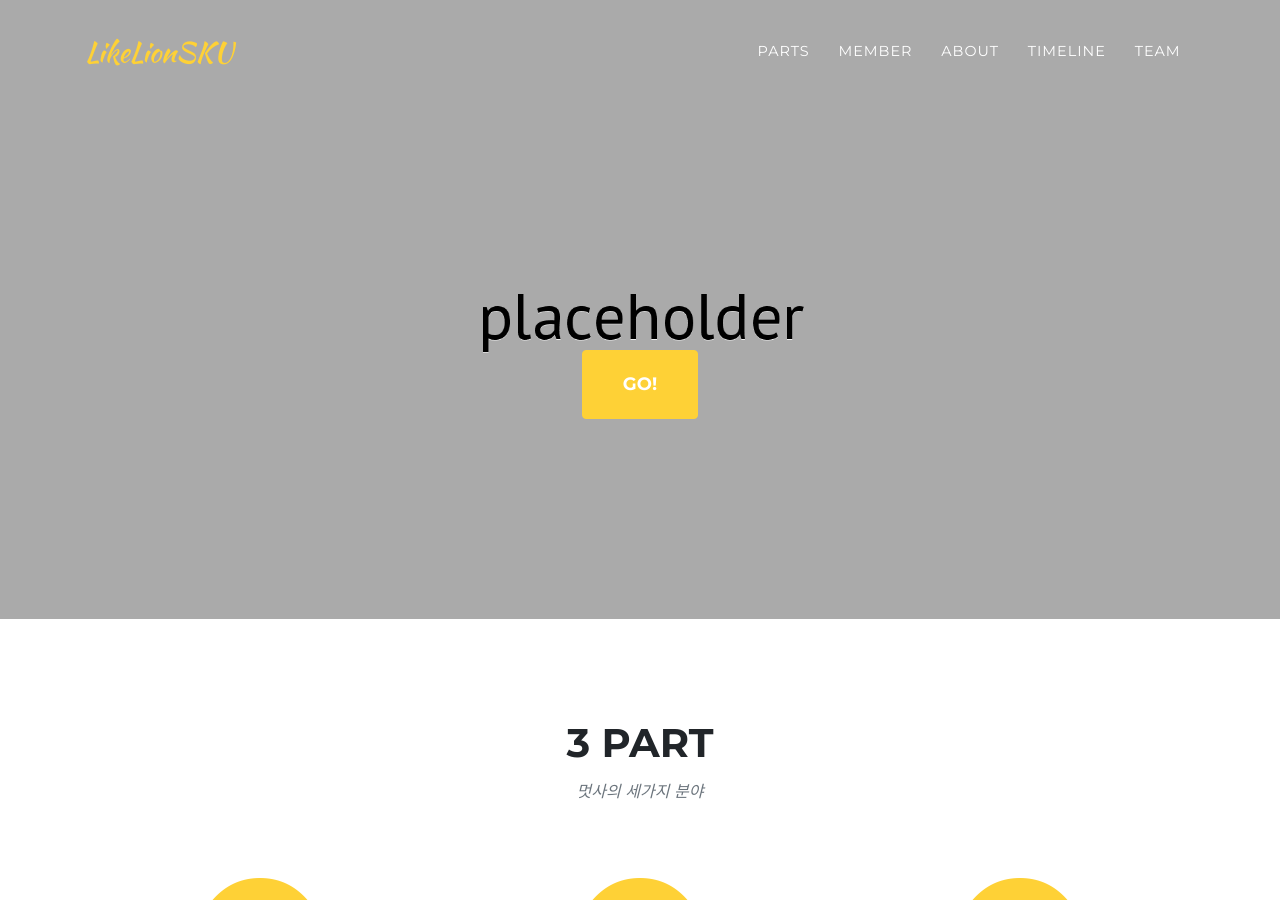
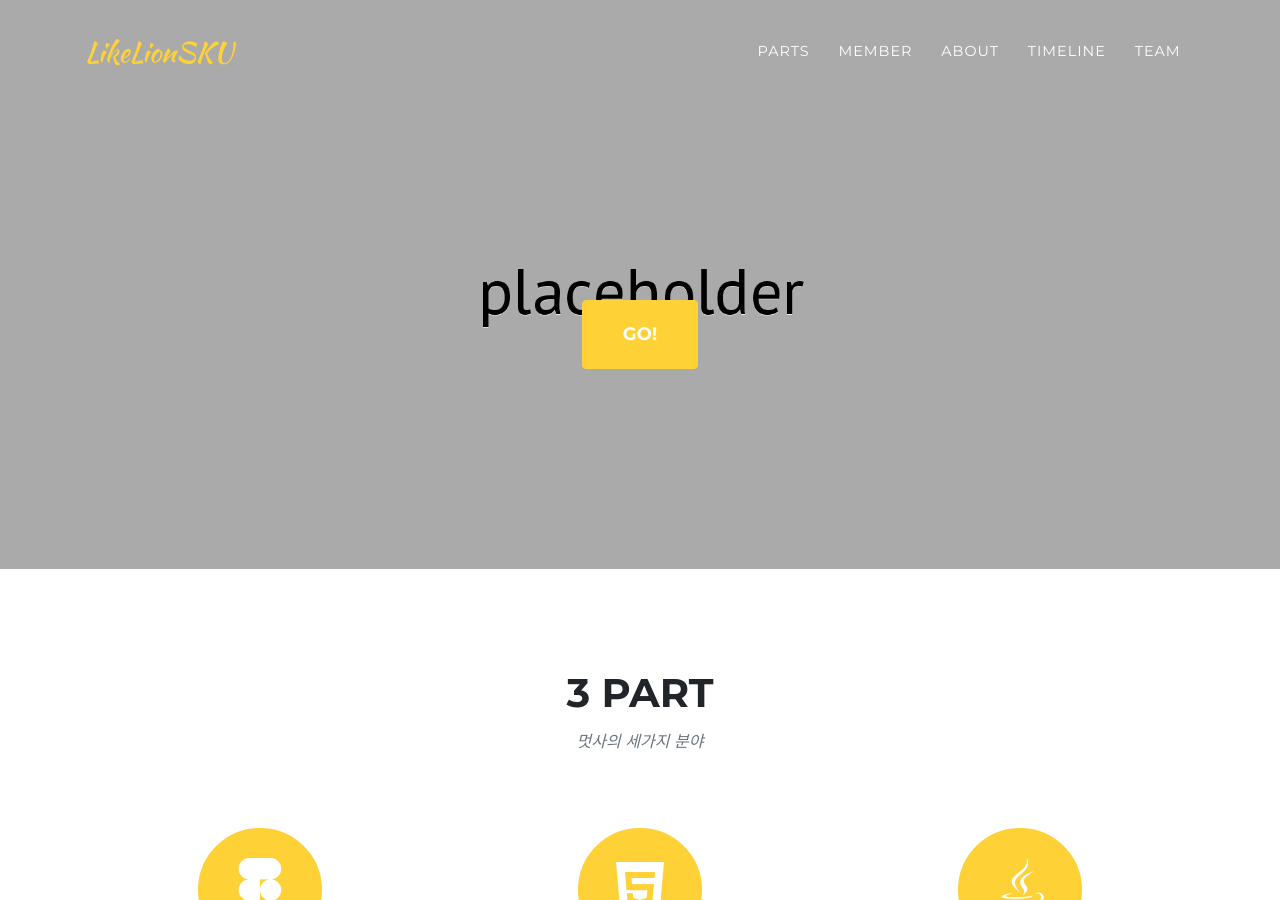
Before and after one commit to nowjiin/likelionsku.github.io, a Jekyll site: the page built from index.md, in a window 1280 px wide and 900 px high. Built offline with Jekyll 4.4.1, drawn with Linux system fonts in a browser that asks for light colours; some web fonts are replaced.

```diff
--- a/_data/sitetext.yml
+++ b/_data/sitetext.yml
@@ -10,8 +10,8 @@
 # -----------------
 en: &DEFAULT_EN
   header:
-    title: " "
-    text: " "
+    title: &nbsp
+    text: &nbsp
     button: GO!
     buttonlink: "#services"
 
@@ -22,10 +22,10 @@ en: &DEFAULT_EN
     list:
       - title: "UX/UI"
         desc: "Figma"
-        icon: fas fa-figma #find more at https://fontawesome.com/icons
+        icon: fab fa-figma #find more at https://fontawesome.com/icons
       - title: "Front-End"
         desc: "HTML/CSS/JS/React"
-        icon: fas fa-html5
+        icon: fab fa-html5
       - title: "Back-End"
         desc: "Spring/Django"
         icon: fab fa-java
```
